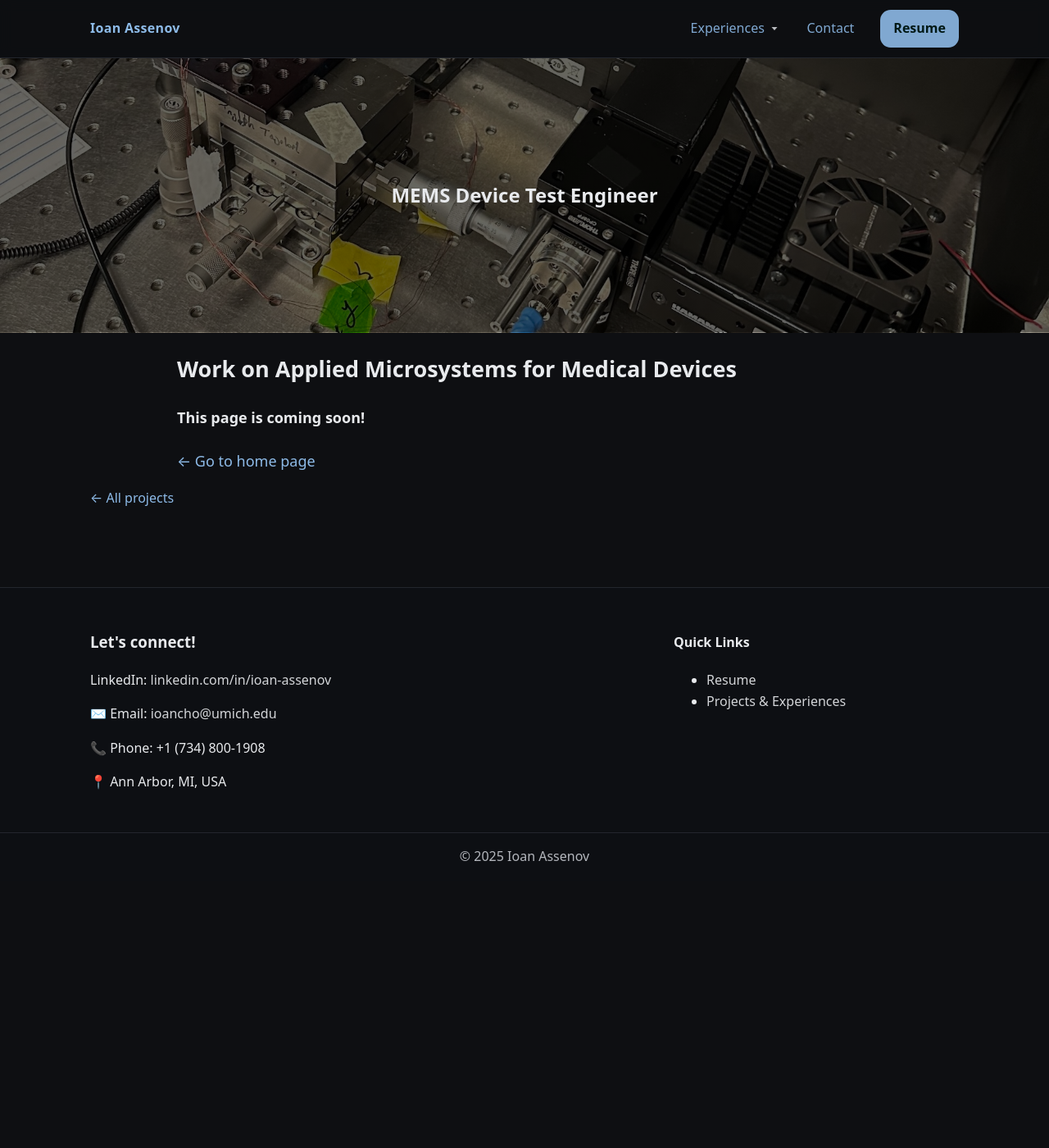
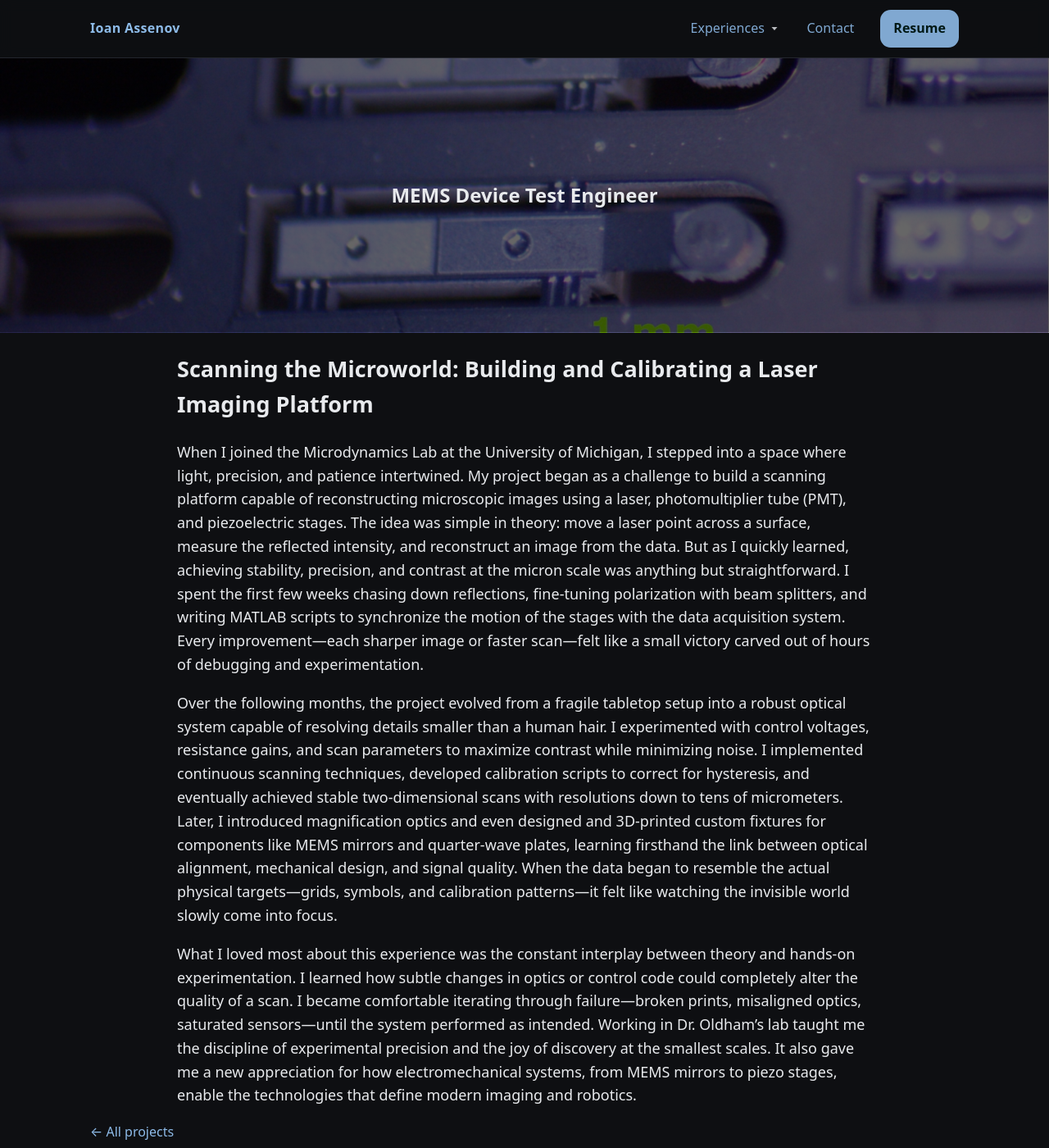
Before and after one commit to ioanassenov/ioanassenov.com, a Jekyll site: the page built from _experiences/mems.md, in a window 1280 px wide and 1400 px high. Shown: the whole window at 82% size. Built offline with Jekyll 4.4.1, drawn with Linux system fonts in a browser that asks for light colours.

Commit message:
Add mems writeup

```diff
--- a/_experiences/mems.md
+++ b/_experiences/mems.md
@@ -2,12 +2,15 @@
 title: "MEMS Device Test Engineer"
 summary: "Research assistant at U‑M Vibrations and Acoustics under Dr. Kenn Oldham. Developed a calibration test bed for micro‑electromechanical devices for medical applications."
 skills: []
-hero: "/assets/img/projects/mems/laser.jpg"
+hero: "/assets/img/projects/mems/hero.jpg"
 date: 2025-07-01
 layout: experience
 ---
 
-# Work on Applied Microsystems for Medical Devices
+# Scanning the Microworld: Building and Calibrating a Laser Imaging Platform
 
-#### This page is coming soon!
-[← Go to home page](/)
+When I joined the Microdynamics Lab at the University of Michigan, I stepped into a space where light, precision, and patience intertwined. My project began as a challenge to build a scanning platform capable of reconstructing microscopic images using a laser, photomultiplier tube (PMT), and piezoelectric stages. The idea was simple in theory: move a laser point across a surface, measure the reflected intensity, and reconstruct an image from the data. But as I quickly learned, achieving stability, precision, and contrast at the micron scale was anything but straightforward. I spent the first few weeks chasing down reflections, fine-tuning polarization with beam splitters, and writing MATLAB scripts to synchronize the motion of the stages with the data acquisition system. Every improvement—each sharper image or faster scan—felt like a small victory carved out of hours of debugging and experimentation.
+
+Over the following months, the project evolved from a fragile tabletop setup into a robust optical system capable of resolving details smaller than a human hair. I experimented with control voltages, resistance gains, and scan parameters to maximize contrast while minimizing noise. I implemented continuous scanning techniques, developed calibration scripts to correct for hysteresis, and eventually achieved stable two-dimensional scans with resolutions down to tens of micrometers. Later, I introduced magnification optics and even designed and 3D-printed custom fixtures for components like MEMS mirrors and quarter-wave plates, learning firsthand the link between optical alignment, mechanical design, and signal quality. When the data began to resemble the actual physical targets—grids, symbols, and calibration patterns—it felt like watching the invisible world slowly come into focus.
+
+What I loved most about this experience was the constant interplay between theory and hands-on experimentation. I learned how subtle changes in optics or control code could completely alter the quality of a scan. I became comfortable iterating through failure—broken prints, misaligned optics, saturated sensors—until the system performed as intended. Working in Dr. Oldham’s lab taught me the discipline of experimental precision and the joy of discovery at the smallest scales. It also gave me a new appreciation for how electromechanical systems, from MEMS mirrors to piezo stages, enable the technologies that define modern imaging and robotics.
```
Also changed, not shown: assets/img/projects/mems/editedhero.jpg (added), assets/img/projects/mems/hero.jpg (added).
